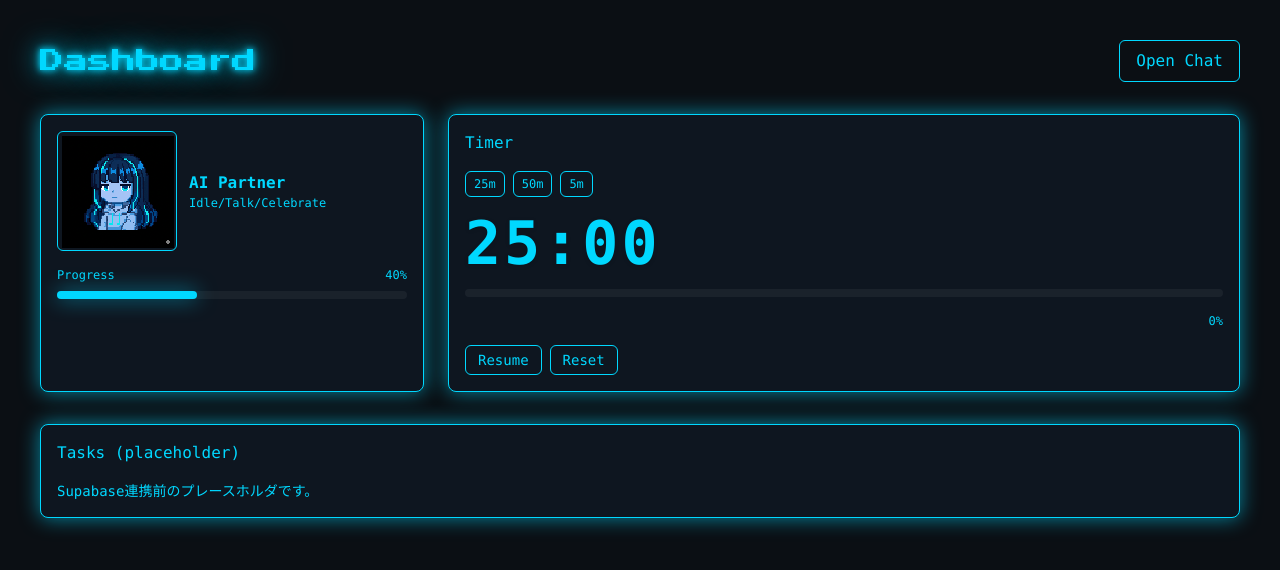
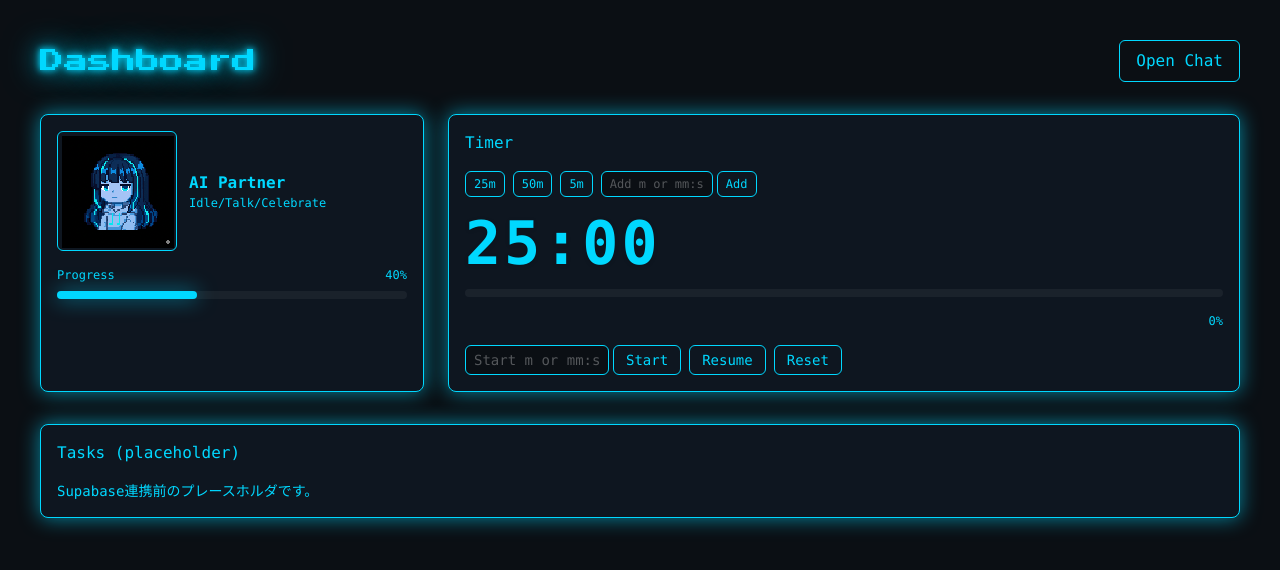
Before and after one commit to kkk9131/solohack, a Next.js app in the folder web/: page /dashboard in a window 1280 px wide. Shown: the top 570 px of the page. Built offline with nearby package versions, Linux system fonts and the light colour scheme; a web font is replaced by a local one.

Commit message:
feat(web/timer): user-defined presets (persisted) and manual input start (m or mm:ss)

```diff
--- a/web/components/Timer.tsx
+++ b/web/components/Timer.tsx
@@ -36,6 +36,20 @@ export default function Timer({
   });
 
   const intervalRef = useRef<number | null>(null);
+  const [presets, setPresets] = useState<number[]>(() => {
+    try {
+      const raw = localStorage.getItem('slh_timer_presets_v1');
+      if (raw) {
+        const arr = JSON.parse(raw) as number[];
+        if (Array.isArray(arr) && arr.every((n) => typeof n === 'number' && n > 0)) {
+          return Array.from(new Set(arr.map((n) => Math.round(n))));
+        }
+      }
+    } catch {}
+    return [25, 50, 5];
+  });
+  const [customStart, setCustomStart] = useState('');
+  const [newPreset, setNewPreset] = useState('');
 
   // 永続化
   useEffect(() => {
@@ -43,6 +57,12 @@ export default function Timer({
       localStorage.setItem(STORAGE_KEY, JSON.stringify(state));
     } catch {}
   }, [state]);
+
+  useEffect(() => {
+    try {
+      localStorage.setItem('slh_timer_presets_v1', JSON.stringify(presets));
+    } catch {}
+  }, [presets]);
 
   const startWith = useCallback((sec: number) => {
     setState({ duration: sec, remain: sec, running: true });
@@ -55,6 +75,21 @@ export default function Timer({
   const resume = useCallback(() => {
     setState((s) => (s.remain > 0 ? { ...s, running: true } : s));
   }, []);
+
+  function parseToSeconds(input: string): number | null {
+    const v = input.trim();
+    if (!v) return null;
+    // mm:ss 形式
+    if (/^\d{1,3}:\d{2}$/.test(v)) {
+      const [mm, ss] = v.split(':').map((n) => Number(n));
+      if (Number.isFinite(mm) && Number.isFinite(ss)) return mm * 60 + ss;
+      return null;
+    }
+    // 分（数字）
+    const m = Number(v);
+    if (Number.isFinite(m) && m > 0) return Math.round(m) * 60;
+    return null;
+  }
 
   const reset = useCallback(() => {
     setState((s) => ({ ...s, remain: s.duration, running: false }));
@@ -102,24 +137,39 @@ export default function Timer({
     <div className="space-y-4">
       {/* プリセット */}
       <div className="flex flex-wrap items-center gap-2 text-xs">
-        <button
-          className="px-2 py-1 border border-neon border-opacity-40 rounded-md text-neon hover:bg-neon hover:bg-opacity-10"
-          onClick={() => startWith(25 * 60)}
+        {presets.map((m) => (
+          <button
+            key={m}
+            className="px-2 py-1 border border-neon border-opacity-40 rounded-md text-neon hover:bg-neon hover:bg-opacity-10"
+            onClick={() => startWith(m * 60)}
+            title={`${m} minutes`}
+          >
+            {m}m
+          </button>
+        ))}
+        {/* 追加 */}
+        <form
+          className="flex items-center gap-1"
+          onSubmit={(e) => {
+            e.preventDefault();
+            const sec = parseToSeconds(newPreset);
+            if (sec && sec > 0) {
+              const m = Math.round(sec / 60);
+              setPresets((p) => Array.from(new Set([...p, m])).sort((a, b) => a - b));
+              setNewPreset('');
+            }
+          }}
         >
-          25m
-        </button>
-        <button
-          className="px-2 py-1 border border-neon border-opacity-40 rounded-md text-neon hover:bg-neon hover:bg-opacity-10"
-          onClick={() => startWith(50 * 60)}
-        >
-          50m
-        </button>
-        <button
-          className="px-2 py-1 border border-neon border-opacity-40 rounded-md text-neon hover:bg-neon hover:bg-opacity-10"
-          onClick={() => startWith(5 * 60)}
-        >
-          5m
-        </button>
+          <input
+            value={newPreset}
+            onChange={(e) => setNewPreset(e.target.value)}
+            placeholder="Add m or mm:ss"
+            className="w-28 px-2 py-1 bg-bg text-white/80 border border-neon border-opacity-30 rounded-md placeholder:text-white/30 focus:outline-none"
+          />
+          <button className="px-2 py-1 border border-neon border-opacity-40 rounded-md text-neon hover:bg-neon hover:bg-opacity-10" type="submit">
+            Add
+          </button>
+        </form>
       </div>
 
       {/* 時間表示 */}
@@ -135,6 +185,29 @@ export default function Timer({
 
       {/* コントロール */}
       <div className="flex items-center gap-2 text-sm">
+        {/* 手動開始 */}
+        <form
+          className="flex items-center gap-1"
+          onSubmit={(e) => {
+            e.preventDefault();
+            const sec = parseToSeconds(customStart);
+            if (sec && sec > 0) {
+              startWith(sec);
+              setCustomStart('');
+            }
+          }}
+        >
+          <input
+            value={customStart}
+            onChange={(e) => setCustomStart(e.target.value)}
+            placeholder="Start m or mm:ss"
+            className="w-36 px-2 py-1 bg-bg text-white/80 border border-neon border-opacity-30 rounded-md placeholder:text-white/30 focus:outline-none"
+          />
+          <button className="px-3 py-1 border border-neon border-opacity-40 rounded-md text-neon hover:bg-neon hover:bg-opacity-10" type="submit">
+            Start
+          </button>
+        </form>
+
         {state.running ? (
           <button
             className="px-3 py-1 border border-neon border-opacity-40 rounded-md text-neon hover:bg-neon hover:bg-opacity-10"
```
